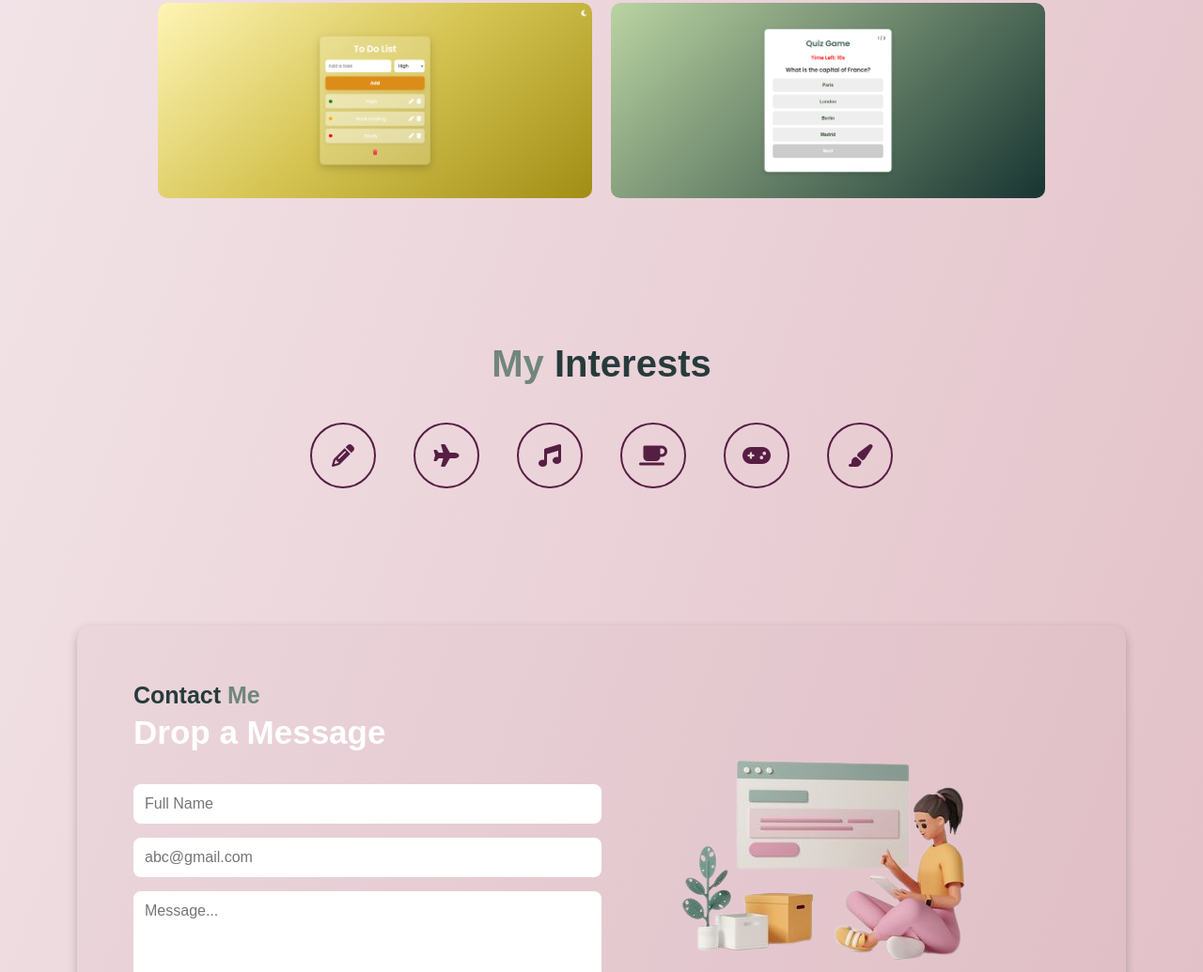
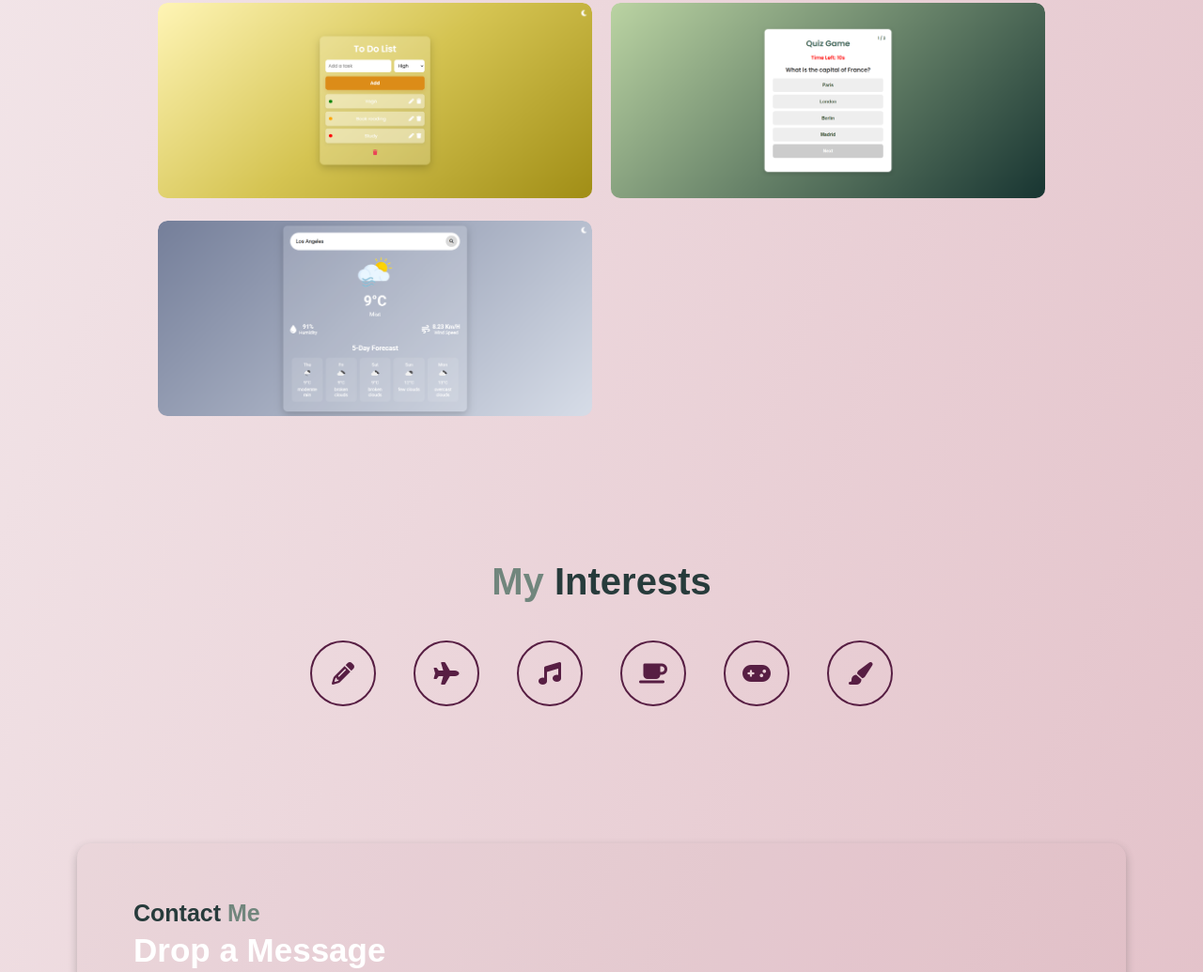
Before and after one commit to paridhis05/Portfolio, a plain HTML site: page index.html in a window 1280 px wide. Shown: the part 2715-3750 px from the top of the page at 94% size. Drawn offline with Linux system fonts and the light colour scheme.

Commit message:
Add 'Weather App' Project

```diff
--- a/index.html
+++ b/index.html
@@ -173,6 +173,11 @@
                     <img src="images/QuizGame.png" alt="Project 6">
                 </a>
             </div>
+            <div class="project-item" data-category="wordpress">
+                <a href="https://example.com/project7" target="_blank">
+                    <img src="images/WeatherApp.png" alt="Project 7">
+                </a>
+            </div>
         </div>
     </section>
 </div>
```
Also changed, not shown: images/WeatherApp.png (added).
